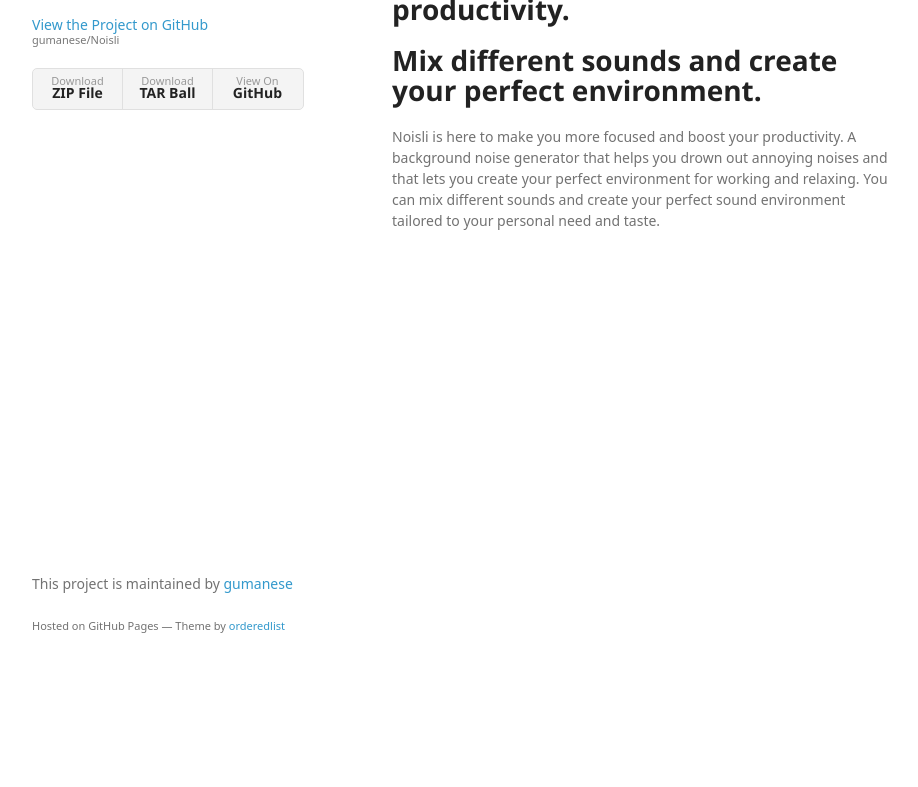
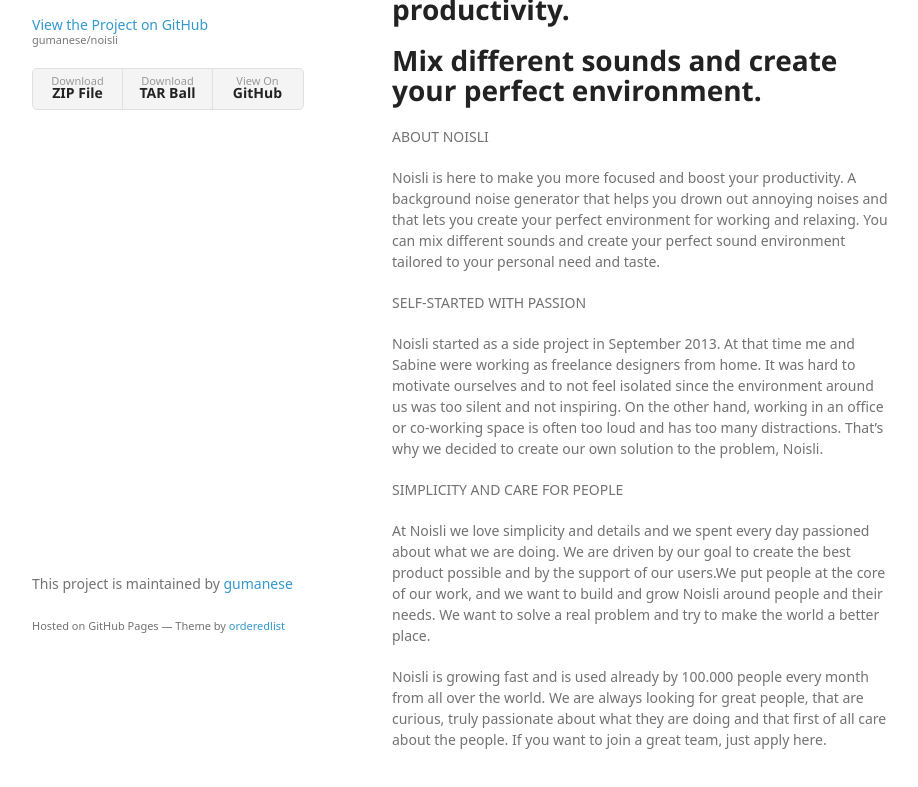
Before and after one commit to Sts0mrg0/noisli, a plain HTML site: page index.html in a window 1280 px wide. Shown: the part 95-882 px from the top of the page, without its empty margins (178-1096 px from the left). Before the commit the page ends 800 px from the top, so only its background shows below. Drawn offline with Linux system fonts and the light colour scheme; a web font is replaced by a local one.

Commit message:
Create gh-pages branch via GitHub

```diff
--- a/index.html
+++ b/index.html
@@ -18,13 +18,13 @@
         <h1>Noisli</h1>
         <p></p>
 
-        <p class="view"><a href="https://github.com/gumanese/Noisli">View the Project on GitHub <small>gumanese/Noisli</small></a></p>
+        <p class="view"><a href="https://github.com/gumanese/noisli">View the Project on GitHub <small>gumanese/noisli</small></a></p>
 
 
         <ul>
-          <li><a href="https://github.com/gumanese/Noisli/zipball/master">Download <strong>ZIP File</strong></a></li>
-          <li><a href="https://github.com/gumanese/Noisli/tarball/master">Download <strong>TAR Ball</strong></a></li>
-          <li><a href="https://github.com/gumanese/Noisli">View On <strong>GitHub</strong></a></li>
+          <li><a href="https://github.com/gumanese/noisli/zipball/master">Download <strong>ZIP File</strong></a></li>
+          <li><a href="https://github.com/gumanese/noisli/tarball/master">Download <strong>TAR Ball</strong></a></li>
+          <li><a href="https://github.com/gumanese/noisli">View On <strong>GitHub</strong></a></li>
         </ul>
       </header>
       <section>
@@ -34,7 +34,19 @@
 <h1>
 <a id="mix-different-sounds-and-create-your-perfect-environment" class="anchor" href="#mix-different-sounds-and-create-your-perfect-environment" aria-hidden="true"><span aria-hidden="true" class="octicon octicon-link"></span></a>Mix different sounds and create your perfect environment.</h1>
 
+<p>ABOUT NOISLI</p>
+
 <p>Noisli is here to make you more focused and boost your productivity. A background noise generator that helps you drown out annoying noises and that lets you create your perfect environment for working and relaxing. You can mix different sounds and create your perfect sound environment tailored to your personal need and taste.</p>
+
+<p>SELF-STARTED WITH PASSION</p>
+
+<p>Noisli started as a side project in September 2013. At that time me and Sabine were working as freelance designers from home. It was hard to motivate ourselves and to not feel isolated since the environment around us was too silent and not inspiring. On the other hand, working in an office or co-working space is often too loud and has too many distractions. That’s why we decided to create our own solution to the problem, Noisli.</p>
+
+<p>SIMPLICITY AND CARE FOR PEOPLE</p>
+
+<p>At Noisli we love simplicity and details and we spent every day passioned about what we are doing. We are driven by our goal to create the best product possible and by the support of our users.We put people at the core of our work, and we want to build and grow Noisli around people and their needs. We want to solve a real problem and try to make the world a better place. </p>
+
+<p>Noisli is growing fast and is used already by 100.000 people every month from all over the world. We are always looking for great people, that are curious, truly passionate about what they are doing and that first of all care about the people. If you want to join a great team, just apply here.</p>
       </section>
       <footer>
         <p>This project is maintained by <a href="https://github.com/gumanese">gumanese</a></p>
```
Also changed, not shown: params.json (+1 -1 lines).
